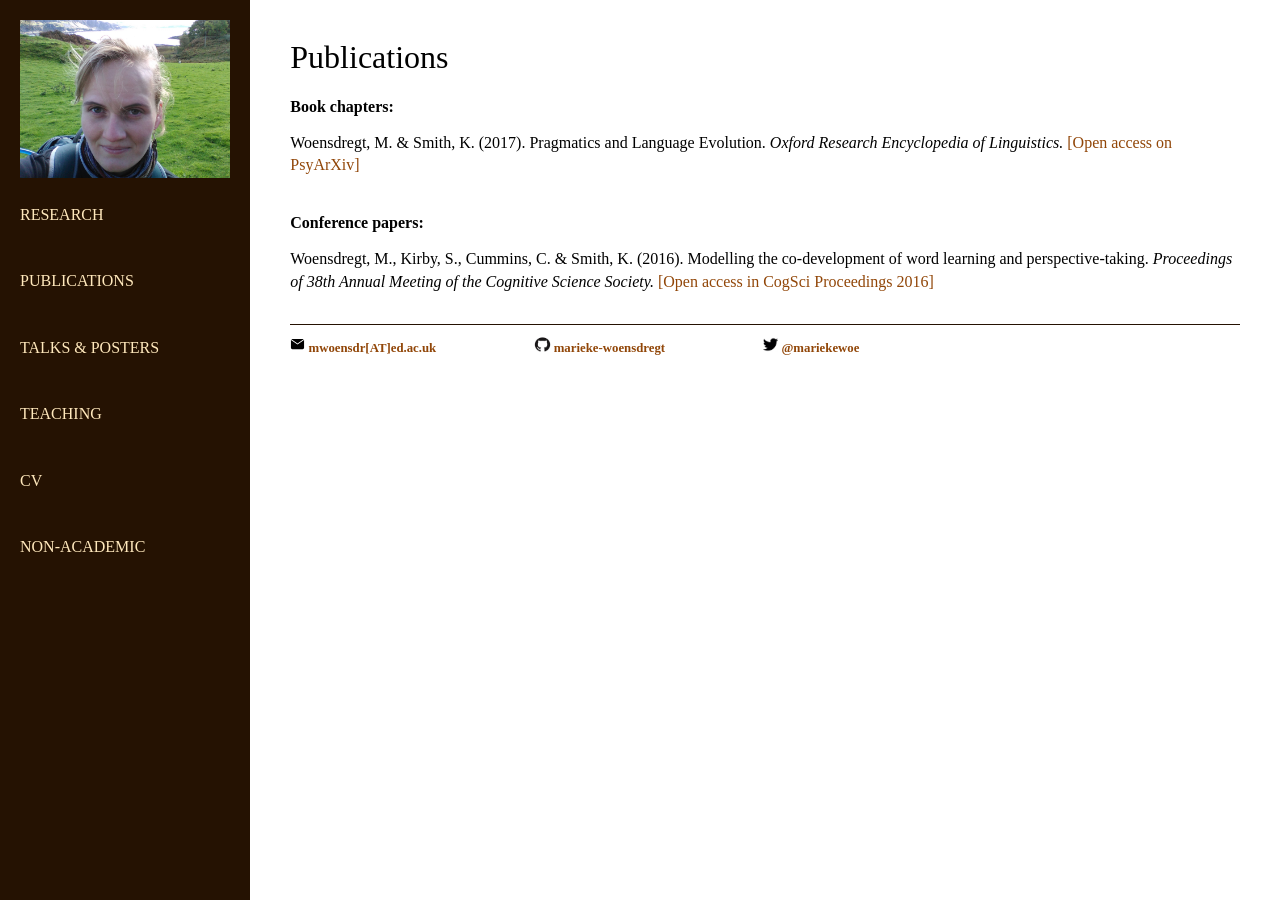
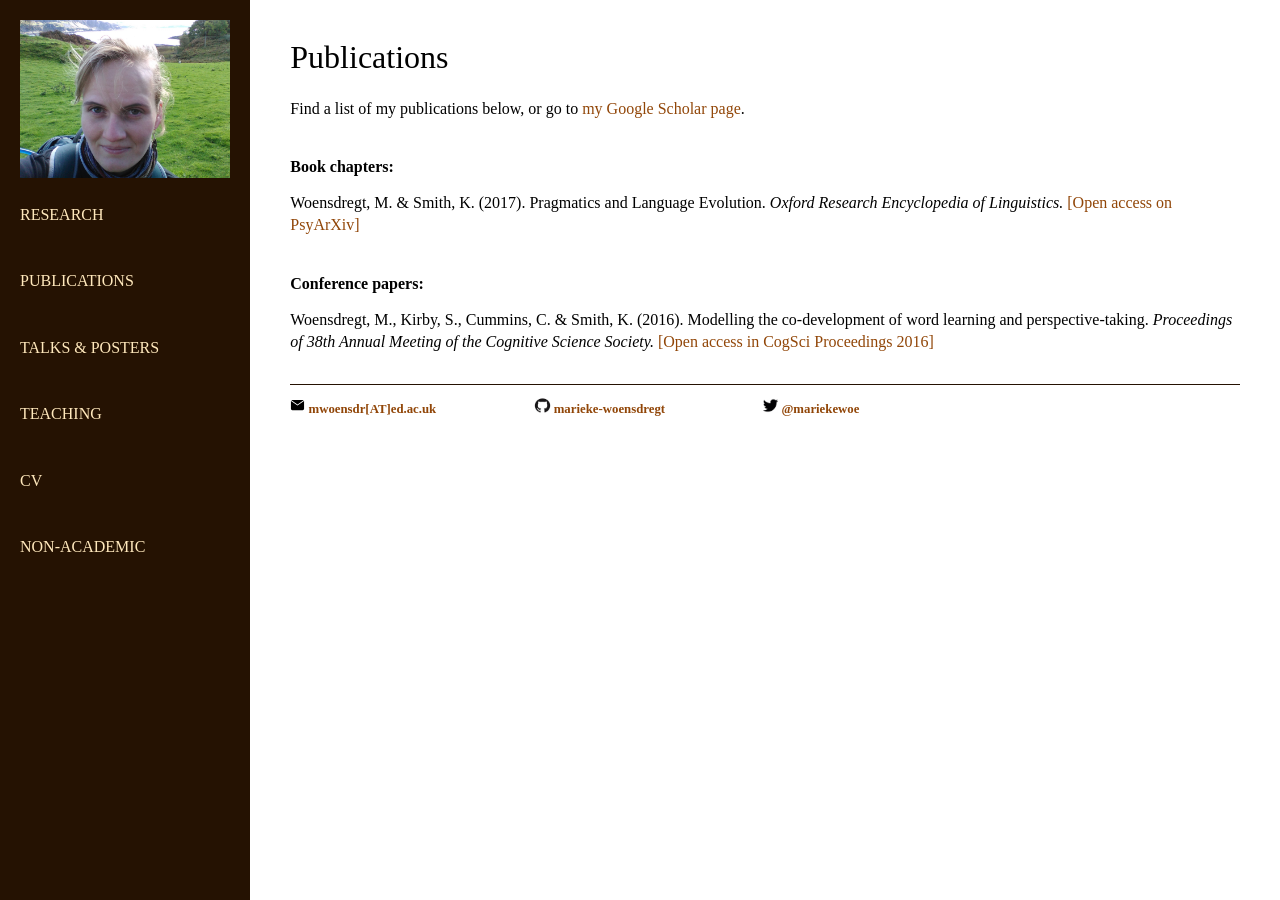
Before and after one commit to marieke-woensdregt/marieke-woensdregt.github.io, a Jekyll site: the page built from publications/index.html, in a window 1280 px wide. Built offline with Jekyll 4.4.1, drawn with Linux system fonts in a browser that asks for light colours.

Commit message:
Update index.html

```diff
--- a/publications/index.html
+++ b/publications/index.html
@@ -4,6 +4,11 @@ title: Publications
 ---
 <div class="blurb">
 	<h1>Publications</h1>
+
+	<p class="bottom-one">Find a list of my publications below, or go to
+		<a href="https://scholar.google.co.uk/citations?user=fHt2W3IAAAAJ&hl=en">my Google Scholar page</a>.
+	</p>
+
 	<h3> Book chapters: </h3>
 	<p class="bottom-one">
 		Woensdregt, M. &amp; Smith, K. (2017). Pragmatics and Language Evolution.
```
